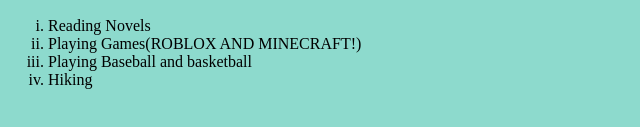
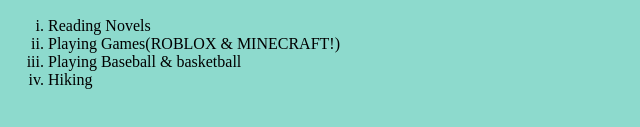
Before and after one commit to VampireDragon555/HTML-Personal-Site, a plain HTML site: page hobbies.html in a window 1280 px wide. Shown: the part 333-460 px from the top of the page, 0-640 px from the left. Drawn offline with Linux system fonts and the light colour scheme.

Commit message:
Update hobbies.html
I added Special Character code to my website for the ampersand

```diff
--- a/hobbies.html
+++ b/hobbies.html
@@ -11,8 +11,8 @@
 
     <ol type="i">
         <li>Reading Novels</li>
-        <li>Playing Games(ROBLOX AND MINECRAFT!)</li>
-        <li>Playing Baseball and basketball</li>
+        <li>Playing Games(ROBLOX &amp; MINECRAFT!)</li>
+        <li>Playing Baseball &amp; basketball</li>
         <li>Hiking</li>
     </ol>
 </body>
```
